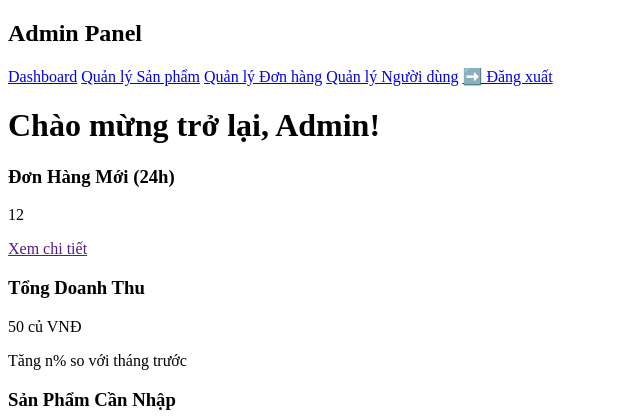
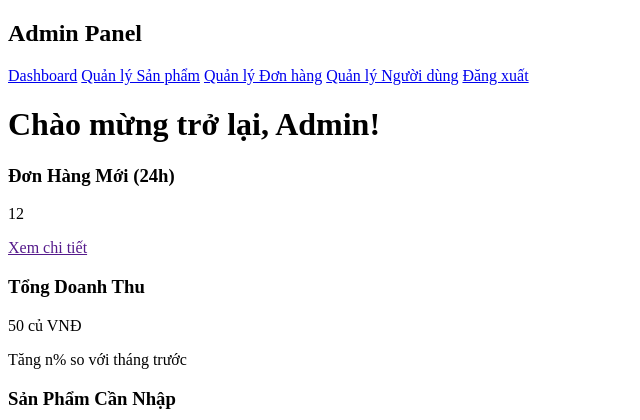
Before and after one commit to Dchong1211/TechShop, a PHP site: page /public/admin/index.php in a window 1280 px wide. Shown: the top 420 px of the page, without its empty margins (0-640 px from the left). Run offline with PHP 8.4, Linux system fonts and the light colour scheme.

Commit message:
Push by minhhungnt123 on Sun 11/09/2025 14:30:59.29

```diff
--- a/public/admin/index.php
+++ b/public/admin/index.php
@@ -14,7 +14,7 @@
         <a href="products.php">Quản lý Sản phẩm</a>
         <a href="orders.php">Quản lý Đơn hàng</a>
         <a href="users.php">Quản lý Người dùng</a>
-        <a href="login.php" style="margin-top: 50px;">➡️ Đăng xuất</a>
+        <a href="login.php" style="margin-top: 50px;">Đăng xuất</a>
     </div>
 
     <div class="main-content">
```
